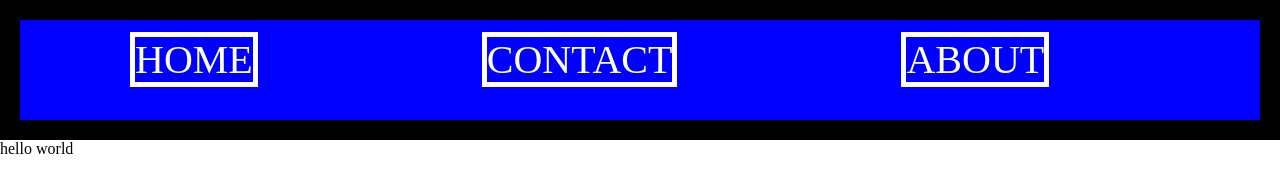
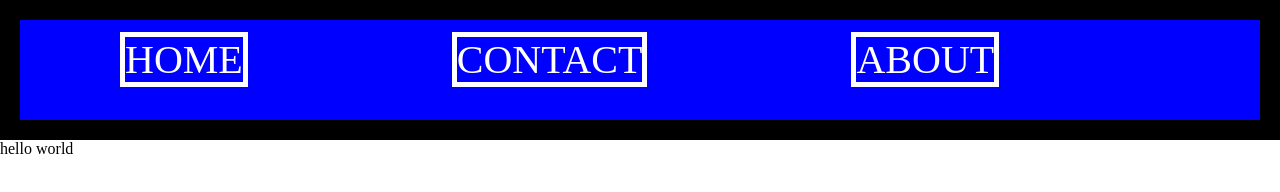
Before and after one commit to Prateek65ck/God, a plain HTML site: page index.html in a window 1280 px wide. Drawn offline with Linux system fonts and the light colour scheme.

Commit message:
index.html

```diff
--- a/index.html
+++ b/index.html
@@ -16,7 +16,7 @@
 a  {
    height:80px;
    text-decoration:none;
-   margin:110px;
+   margin:100px;
    color:white;
    display:inline;
   font-size:40px;
```
